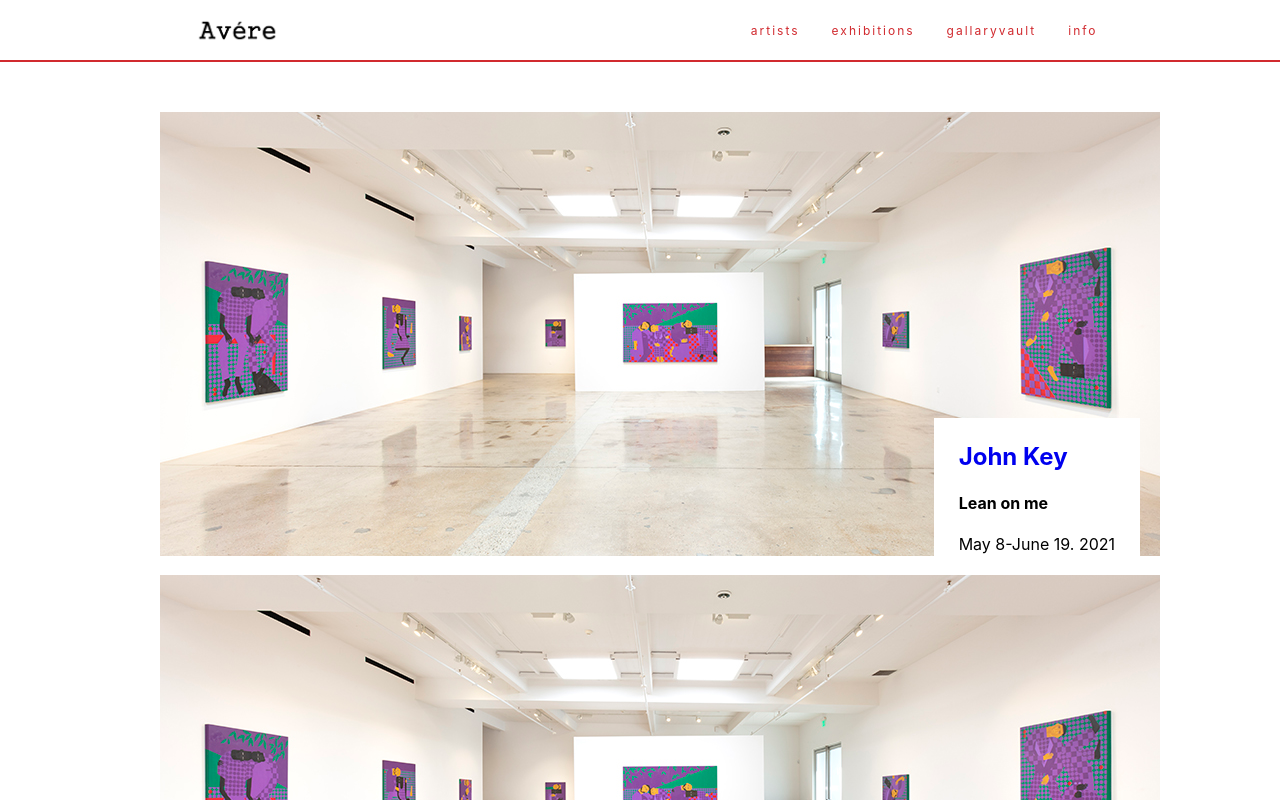
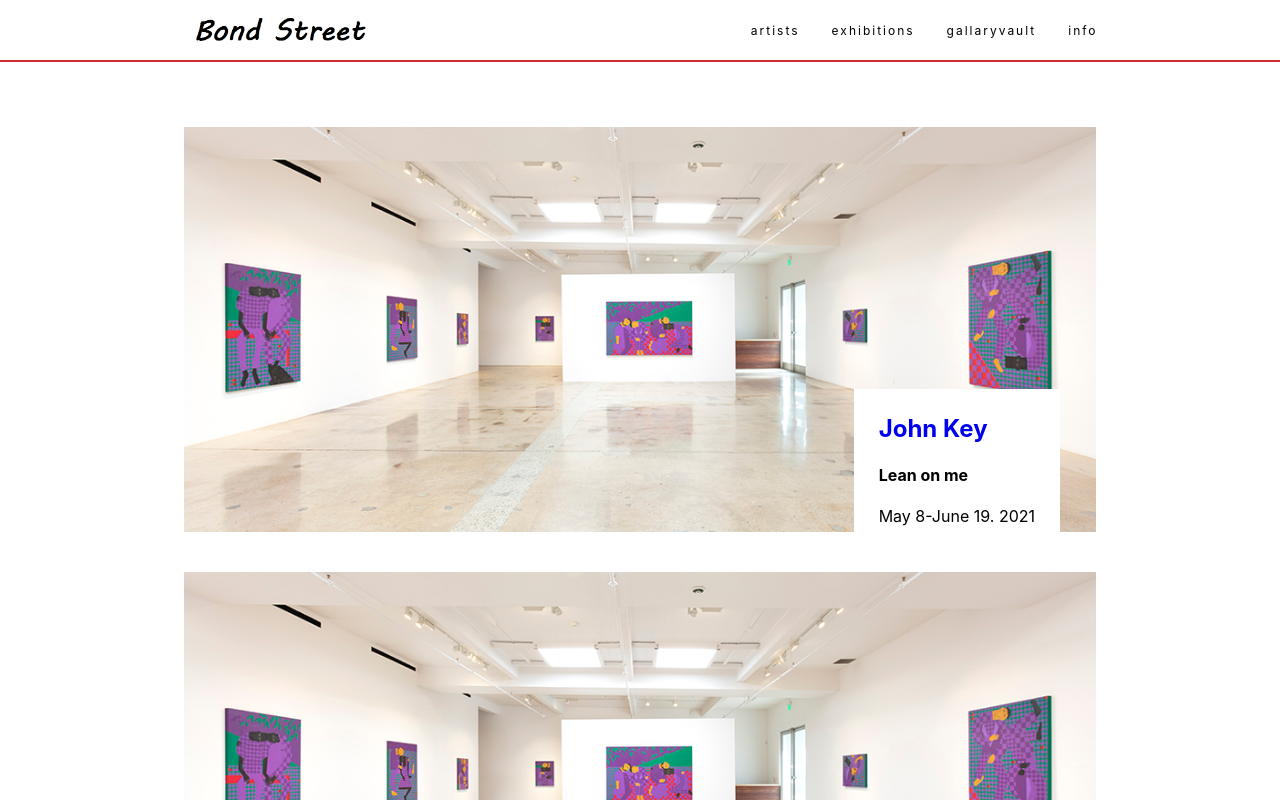
Before and after one commit to cocoa-1012/react-headless-cms, a React (Create React App) app: page / in a window 1280 px wide. Shown: the top 800 px of the page. Built offline with nearby package versions, Linux system fonts and the light colour scheme; the HTML template or start-up script is replaced by a standard one.

Commit message:
update01

```diff
--- a/src/components/Artists/artist.js
+++ b/src/components/Artists/artist.js
@@ -7,7 +7,6 @@ export const ContainerDiv = styled.div`
   align-items: center;
   max-width: 960px;
   @media screen and (max-width: 768px) {
-    display: none;
   }
 `;
 
--- a/src/components/Exhibitions/exhibition.js
+++ b/src/components/Exhibitions/exhibition.js
@@ -7,7 +7,6 @@ export const ContainerDiv = styled.div`
   align-items: center;
   max-width: 960px;
   @media screen and (max-width: 768px) {
-    display: none;
   }
 `;
 
--- a/src/components/Navbar/NavbarElements.js
+++ b/src/components/Navbar/NavbarElements.js
@@ -1,5 +1,5 @@
-import { NavLink as Link } from 'react-router-dom';
-import styled from 'styled-components';
+import { NavLink as Link } from "react-router-dom";
+import styled from "styled-components";
 
 export const NavContainer = styled.nav`
   height: 60px;
@@ -10,6 +10,10 @@ export const NavContainer = styled.nav`
   margin-bottom: 50px;
   display: flex;
   justify-content: center;
+  @media screen and (max-width: 768px) {
+    display: block;
+    height: 60px;
+  }
 `;
 
 export const Nav = styled.nav`
@@ -19,6 +23,10 @@ export const Nav = styled.nav`
   padding-left: 35px;
   width: 100%;
   max-width: 960px;
+  @media screen and (max-width: 768px) {
+    display: block;
+    padding-left: 0px;
+  }
 `;
 
 export const NavLink = styled(Link)`
@@ -39,6 +47,11 @@ export const NavLink = styled(Link)`
   &:hover {
     color: #d12a2f;
   }
+  @media screen and (max-width: 768px) {
+    width: fit-content;
+    margin-bottom: 5px;
+    margin-top: 10px;
+  }
 `;
 
 export const NavMenu = styled.div`
@@ -46,7 +59,6 @@ export const NavMenu = styled.div`
   align-items: center;
   margin-right: 24px;
   @media screen and (max-width: 768px) {
-		display: none;
   }
 `;
 
@@ -57,11 +69,13 @@ export const ImgLogo = styled.nav`
   cursor: pointer;
   img {
     width: auto;
-		max-height: 25px;
+    max-height: 35px;
   }
 
   @media screen and (max-width: 768px) {
-		display: none;
+    img {
+      max-height: 25px;
+    }
   }
 `;
 
@@ -75,8 +89,7 @@ export const DropDownContainer = styled("div")`
   position: relative;
 `;
 
-export const DropDownHeader = styled("div")`
-`;
+export const DropDownHeader = styled("div")``;
 
 export const DropDownListContainer = styled("div")`
   position: absolute;
--- a/src/components/Navbar/index.js
+++ b/src/components/Navbar/index.js
@@ -14,14 +14,14 @@ import {
 } from "./NavbarElements";
 
 const options1 = [
-  "Laylah Ali",
-  "Joaquin Boz",
-  "Jingze Du",
-  "Hannah Epstein",
-  "Kazuhito Kawai",
-  "Jon Key",
-  "Kate Klingbeil",
-  "Luciana Lamothe",
+  "Lita Albuquerque",
+  // "Joaquin Boz",
+  // "Jingze Du",
+  // "Hannah Epstein",
+  // "Kazuhito Kawai",
+  // "Jon Key",
+  // "Kate Klingbeil",
+  // "Luciana Lamothe",
 ];
 const options2 = ["Future", "Current"];
 
@@ -63,7 +63,7 @@ const Navbar = () => {
         <Nav>
           <NavLink to="/">
             <ImgLogo>
-              <img src={logoImg} alt="Steve Turner" />
+              <img src={logoImg} alt="Bond Street" />
             </ImgLogo>
           </NavLink>
 
@@ -72,14 +72,14 @@ const Navbar = () => {
               onMouseOver={handleMouseOver1}
               onMouseLeave={handleMouseLeave1}
             >
-              <NavLink to="/" onClick={onNavLinkClicked}>
+              <NavLink to="/artists" onClick={onNavLinkClicked}>
                 Artists
               </NavLink>
               {artistIsOpen && (
                 <DropDownListContainer>
                   <DropDownList>
-                    {options1.map((option) => (
-                      <ListItem>
+                    {options1.map((option, key) => (
+                      <ListItem key={key}>
                         <SubLink to={`/artists/${option}`}>{option}</SubLink>
                       </ListItem>
                     ))}
@@ -91,7 +91,7 @@ const Navbar = () => {
               onMouseOver={handleMouseOver2}
               onMouseLeave={handleMouseLeave2}
             >
-              <NavLink to="/" onClick={onNavLinkClicked}>
+              <NavLink to="/exhibitions" onClick={onNavLinkClicked}>
                 Exhibitions
               </NavLink>
               {exhibitionIsOpen && (
@@ -111,8 +111,8 @@ const Navbar = () => {
                 </DropDownListContainer>
               )}
             </DropDownContainer>
-            <NavLink to="/">GallaryVault</NavLink>
-            <NavLink to="/">Info</NavLink>
+            <NavLink to="/gallaryVault">GallaryVault</NavLink>
+            <NavLink to="/info">Info</NavLink>
           </NavMenu>
         </Nav>
       </NavContainer>
--- a/src/pages/home.js
+++ b/src/pages/home.js
@@ -1,4 +1,5 @@
 import React from "react";
+import { ContainerHomeDiv, DetailInfoDiv, HomeImg } from "./subPageStyle";
 
 const data = [
   {
@@ -28,36 +29,13 @@ const Home = () => {
   return (
     <>
       {data.map((item, key) => (
-        <div
-          key={key}
-          style={{
-            display: "block",
-            position: "relative",
-            justifyContent: "Right",
-            alignItems: "Right",
-            maxWidth: 960,
-            margin: "auto",
-            paddingBottom: 15,
-          }}
-        >
-          <a href="/">
-            <img
-              width="1000"
-              height="444"
-              src={item.imgUrl}
-              alt=""
-              sizes="(max-width: 1000px) 100vw, 1000px"
-            />
-          </a>
-          <div
-            style={{
-              position: "absolute",
-              bottom: 0,
-              backgroundColor: "white",
-              right: -20,
-              padding: "5px 25px",
-            }}
-          >
+        <ContainerHomeDiv key={key}>
+          <HomeImg
+            src={item.imgUrl}
+            alt=""
+            sizes="(max-width: 1000px) 100vw, 1000px"
+          />
+          <DetailInfoDiv>
             <h2>
               <a href="/" style={{ textDecoration: "none" }}>
                 {item.author}
@@ -66,8 +44,8 @@ const Home = () => {
             <h4 className="subtitle_head">{item.title}</h4>
             <p></p>
             <p>{item.duration}</p>
-          </div>
-        </div>
+          </DetailInfoDiv>
+        </ContainerHomeDiv>
       ))}
     </>
   );
--- a/src/pages/subPageStyle.js
+++ b/src/pages/subPageStyle.js
@@ -1,4 +1,4 @@
-import styled from 'styled-components';
+import styled from "styled-components";
 
 export const ContainerDiv = styled.div`
   width: 100%;
@@ -7,6 +7,36 @@ height: 80%;
   position: relative;
   display: block;
   justify-content: space-beetween;
+  padding: 10px 20px;
+`;
+
+export const ContainerHomeDiv = styled.div`
+  display: flex;
+  position: relative;
+  justify-content: center;
+  align-items: center;
+  max-width: 960px;
+  margin: auto;
+  padding-bottom: 15px;
+  @media screen and (max-width: 768px) {
+    display: block;
+    padding-left: 30px;
+  }
+`;
+
+export const DetailInfoDiv = styled.div`
+  position: absolute;
+  bottom: 10px;
+  background-color: white;
+  right: 60px;
+  padding: 5px 25px;
+  @media screen and (max-width: 768px) {
+    position: relative;
+    padding-left: 80px;
+  }
+  @media screen and (max-width: 490px) {
+    width: 45%;
+  }
 `;
 
 export const SubTitle = styled.div`
@@ -27,6 +57,9 @@ export const Item = styled.div`
   @media screen and (max-width: 768px) {
     width: 31%;
   }
+  @media screen and (max-width: 490px) {
+    width: 45%;
+  }
 `;
 
 export const Img = styled.img`
@@ -42,6 +75,13 @@ margin: 15px 0px 10px;
   }
 `;
 
+export const HomeImg = styled.img`
+  width: 95%;
+  max-width: 960px;
+  cursor: pointer;
+  margin: 15px 0px 10px;
+`;
+
 export const AuthorText = styled.div`
   color: #d12a2f;
   font-size: 14px;
```
Also changed, not shown: src/assets/images/logo/logo.png. Lines whose indentation alone changed are shown as unchanged.
